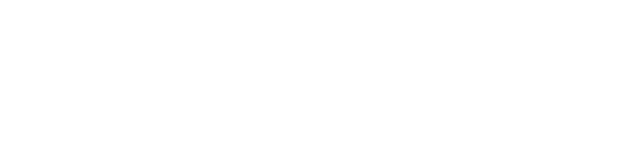
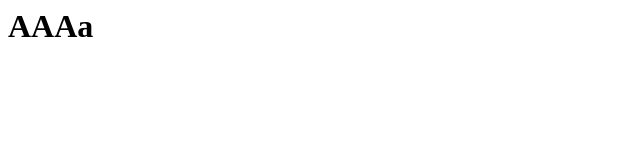
Before and after one commit to dawaitor/primerrep, a plain HTML site: page index.html in a window 1280 px wide. Shown: the whole page, without its empty margins (0-640 px from the left). Drawn offline with Linux system fonts and the light colour scheme.

Commit message:
Update index.html

```diff
--- a/index.html
+++ b/index.html
@@ -2,4 +2,7 @@
   <head>
     <title>aaa</title>
   </head>
+  <body>
+    <h1>AAAa</h1>
+  </body>
 </html>
```
